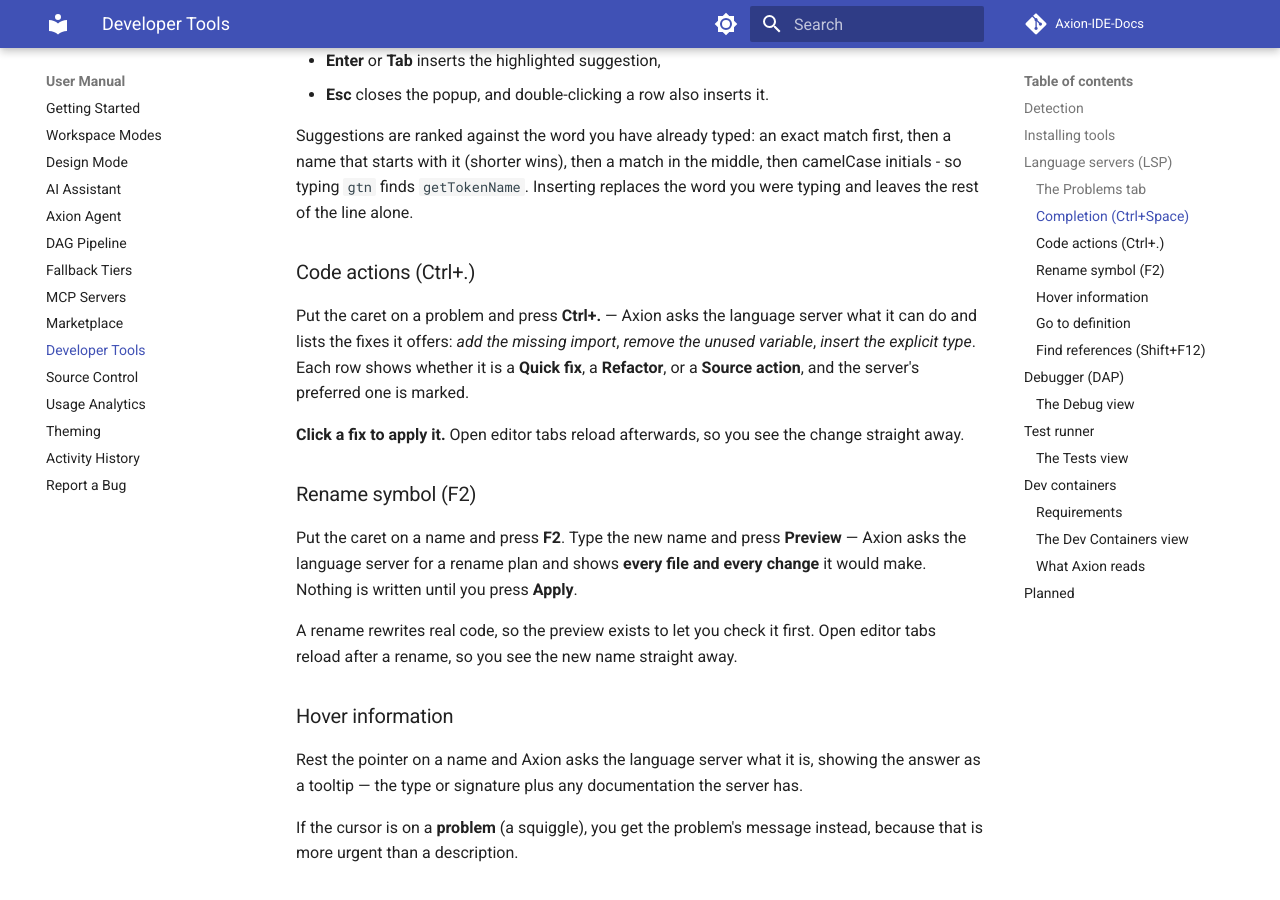
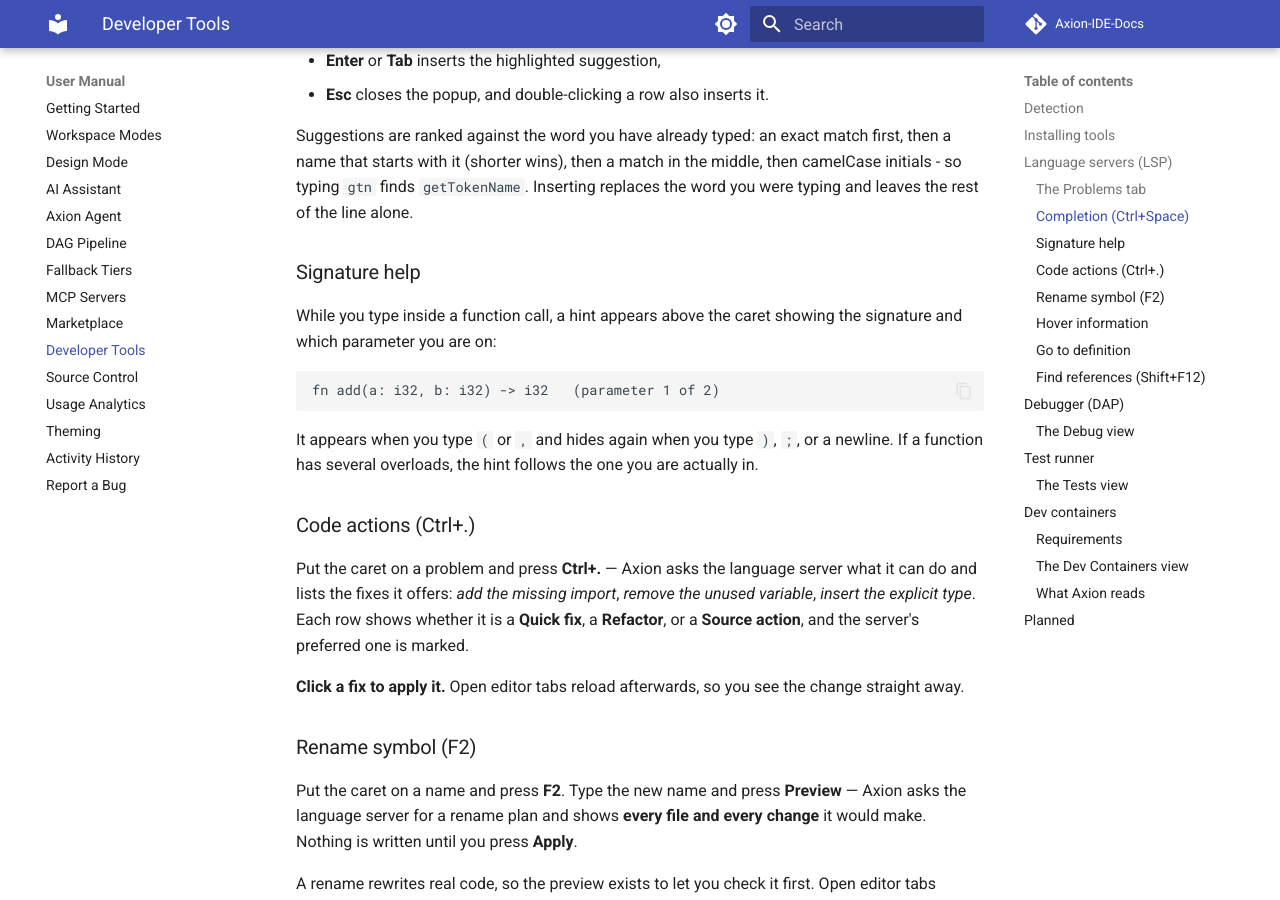
Before and after one commit to blivodev/Axion-IDE-Docs, an MkDocs documentation site: the page built from docs/manual/developer-tools.md, in a window 1280 px wide and 900 px high, scrolled down 2051 px. Built offline with MkDocs 1.6.1 and Material for MkDocs 9.7.7, drawn with Linux system fonts in a browser that asks for light colours; comment, search, counter and statistics services are not loaded.

Commit message:
docs: signature help - parameter hints while typing a call
developer-tools.md: new 'Signature help' section showing the hint format, when it appears and hides, and that it follows the overload you are actually in.

````diff
--- a/docs/manual/developer-tools.md
+++ b/docs/manual/developer-tools.md
@@ -74,6 +74,18 @@ Suggestions are ranked against the word you have already typed: an exact match f
 then a name that starts with it (shorter wins), then a match in the middle, then
 camelCase initials - so typing `gtn` finds `getTokenName`. Inserting replaces the word
 you were typing and leaves the rest of the line alone.
+
+### Signature help
+
+While you type inside a function call, a hint appears above the caret showing the
+signature and which parameter you are on:
+
+```
+fn add(a: i32, b: i32) -> i32   (parameter 1 of 2)
+```
+
+It appears when you type `(` or `,` and hides again when you type `)`, `;`, or a newline.
+If a function has several overloads, the hint follows the one you are actually in.
 
 ### Code actions (Ctrl+.)
 
````
